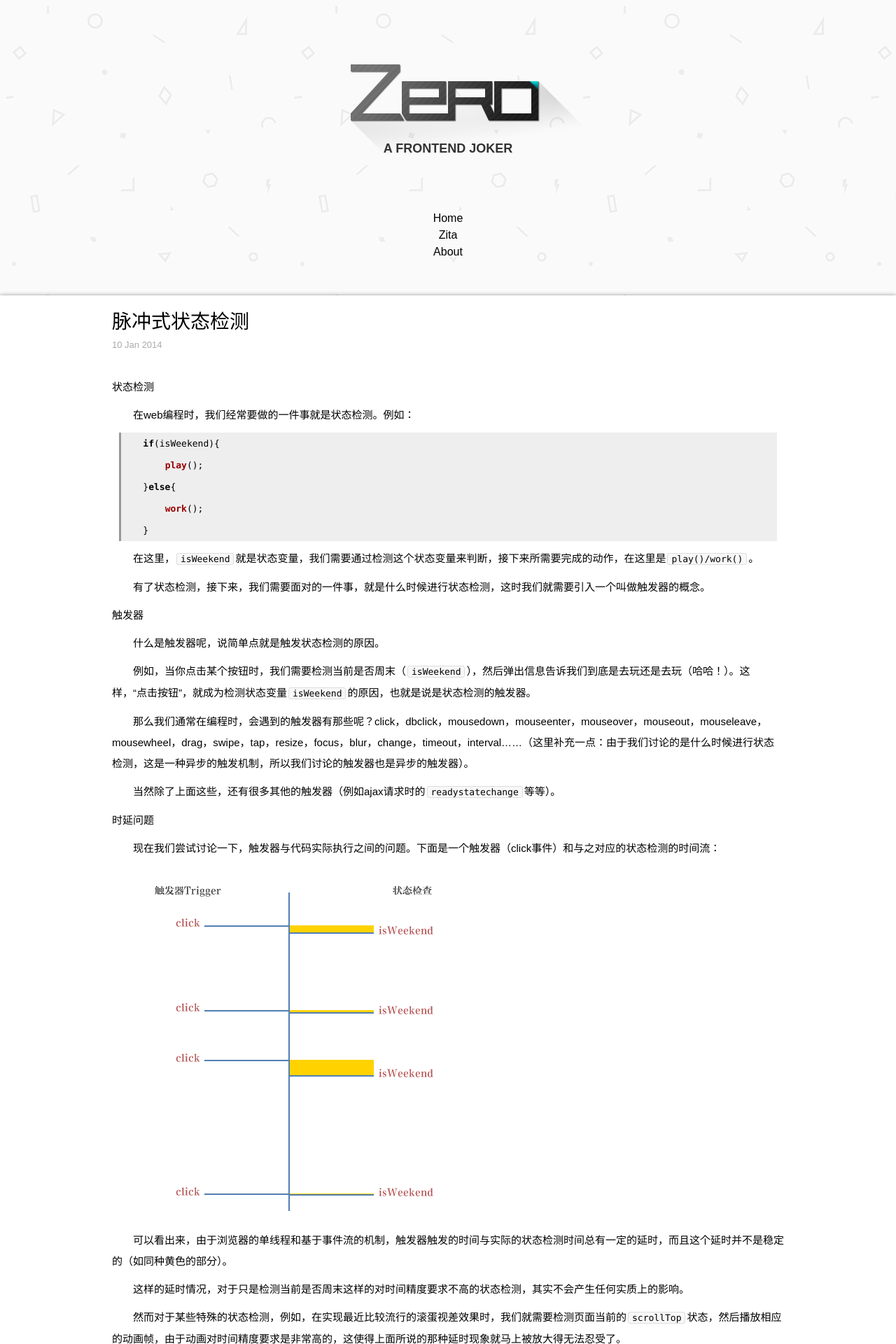
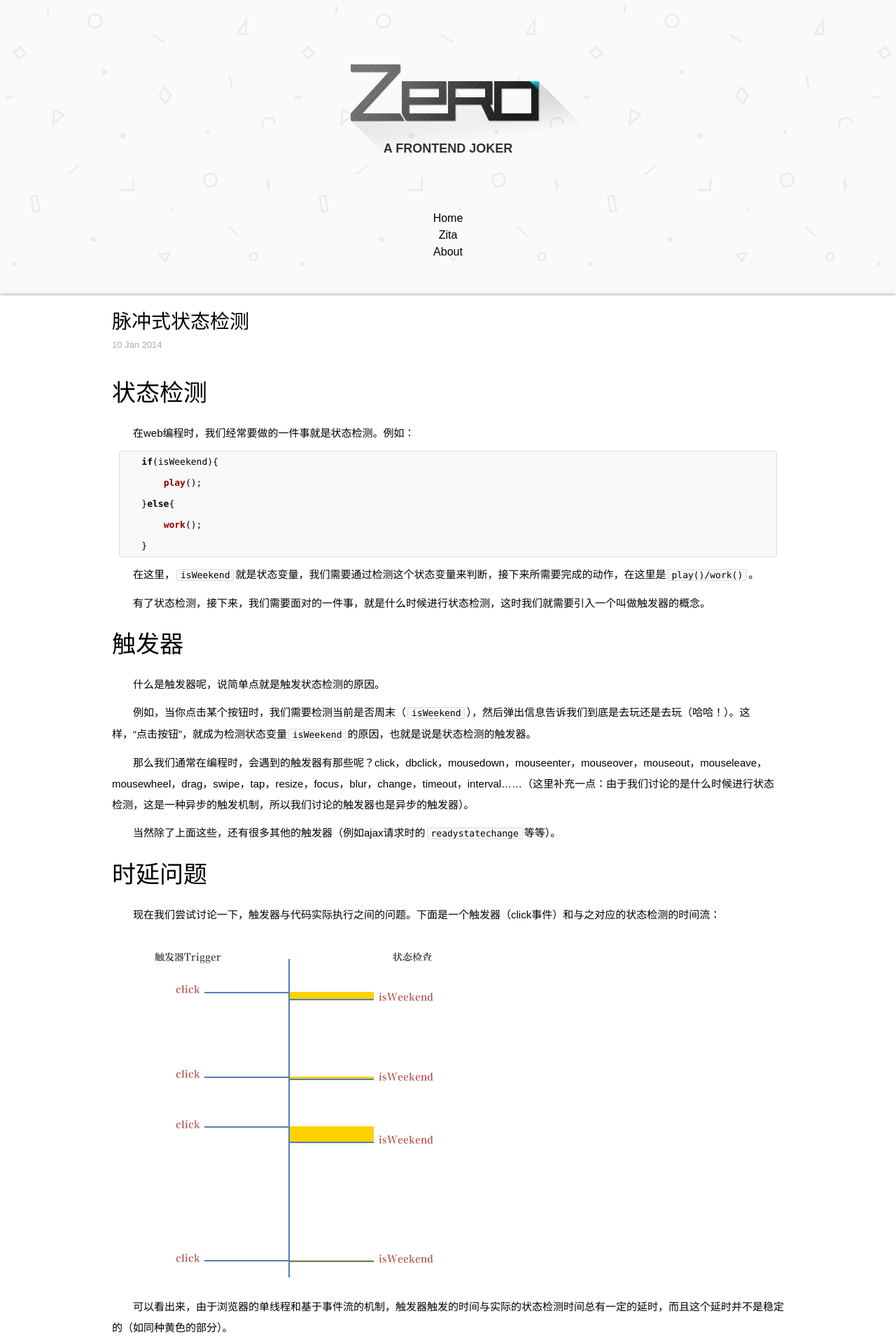
Before and after one commit to lizzz0523/lizzz0523.github.io, a Jekyll site: the page built from _posts/2014-01-10-function-pulse.md, in a window 1280 px wide. Shown: the top 1920 px of the page at 70% size. Built offline with Jekyll 4.4.1, drawn with Linux system fonts in a browser that asks for light colours; nearby versions of some CDN libraries; Markdown is read by kramdown in place of the engine named in the settings.

Commit message:
update post

```diff
--- a/_posts/2014-01-10-function-pulse.md
+++ b/_posts/2014-01-10-function-pulse.md
@@ -6,8 +6,7 @@ tags: [state check, trigger, timer, pulse]
 ---
 
 
-状态检测
---------
+#### 状态检测
 
 在web编程时，我们经常要做的一件事就是状态检测。例如：
 
@@ -26,8 +25,7 @@ tags: [state check, trigger, timer, pulse]
 有了状态检测，接下来，我们需要面对的一件事，就是什么时候进行状态检测，这时我们就需要引入一个叫做触发器的概念。
 
 
-触发器
-------
+#### 触发器
 
 什么是触发器呢，说简单点就是触发状态检测的原因。
 
@@ -38,8 +36,7 @@ tags: [state check, trigger, timer, pulse]
 当然除了上面这些，还有很多其他的触发器（例如ajax请求时的`readystatechange`等等）。
 
 
-时延问题
---------
+#### 时延问题
 
 现在我们尝试讨论一下，触发器与代码实际执行之间的问题。下面是一个触发器（click事件）和与之对应的状态检测的时间流：
 
@@ -58,8 +55,7 @@ tags: [state check, trigger, timer, pulse]
 可以看出，即使mousewheel的触发时间相对均匀，但由于延时现象的原因，实际的状态检测却呈现出一片“混乱”，这就使得产生的动画会有种让人起鸡皮疙瘩的感觉，更何况mousewheel触发的时间本来就让人鸡皮疙瘩的。
 
 
-定时器
-------
+#### 定时器
 
 这时，我们伟大的工程师们，就想出了引入间接的触发器，也就是说，如果上面的触发器所指的是状态检测的直接原因，现在我们需要找一个状态检测的间接原因。
 
@@ -78,8 +74,7 @@ tags: [state check, trigger, timer, pulse]
 这是就带来一定的性能问题，特别是对于那些对时间精度有一定的要求，但实际的触发次数少或者说触发间隔又相对比较宽的情况。例如，在解决ie6，`position`为`fixed`无效的bug时，我们就可以通过引入定时器来检查`scrollTop`，然后设置元素的`top`来模拟`fixed`的效果。但毕竟这不是动画，每时每刻的去检查`scrollTop`来调整元素的位置，是非常的不划算，浪费，特别在ie6这种高龄老人身上，搞不好就进医院去了。
 
 
-脉冲检测
---------
+#### 脉冲检测
 
 那有什么方法和解决这一的矛盾呢？暂时，我还没有找到（估计有，只是我没有找到而已）。
 
--- a/css/zero.css
+++ b/css/zero.css
@@ -166,6 +166,12 @@ body {
     line-height: 46px;
 }
 
+.post code {
+    border: 1px solid #ddd;
+    border-radius: 3px;
+    background-color: #f8f8f8;
+}
+
 .post p {
     margin: 10px 0;
     text-indent: 2em;
@@ -174,9 +180,6 @@ body {
 .post p code {
     margin: 0 2px;
     padding: 0px 5px;
-    border: 1px solid #ddd;
-    border-radius: 3px;
-    background-color: #f8f8f8;
     white-space: nowrap;
 }
 
@@ -190,10 +193,8 @@ body {
     margin: 10px;
 }
 
-.post .highlight pre {
+.post .highlight code {
     display: block;
-    border-left: 3px solid #999;
-    background-color: #eee;
 }
 
 .post .inner {
```
